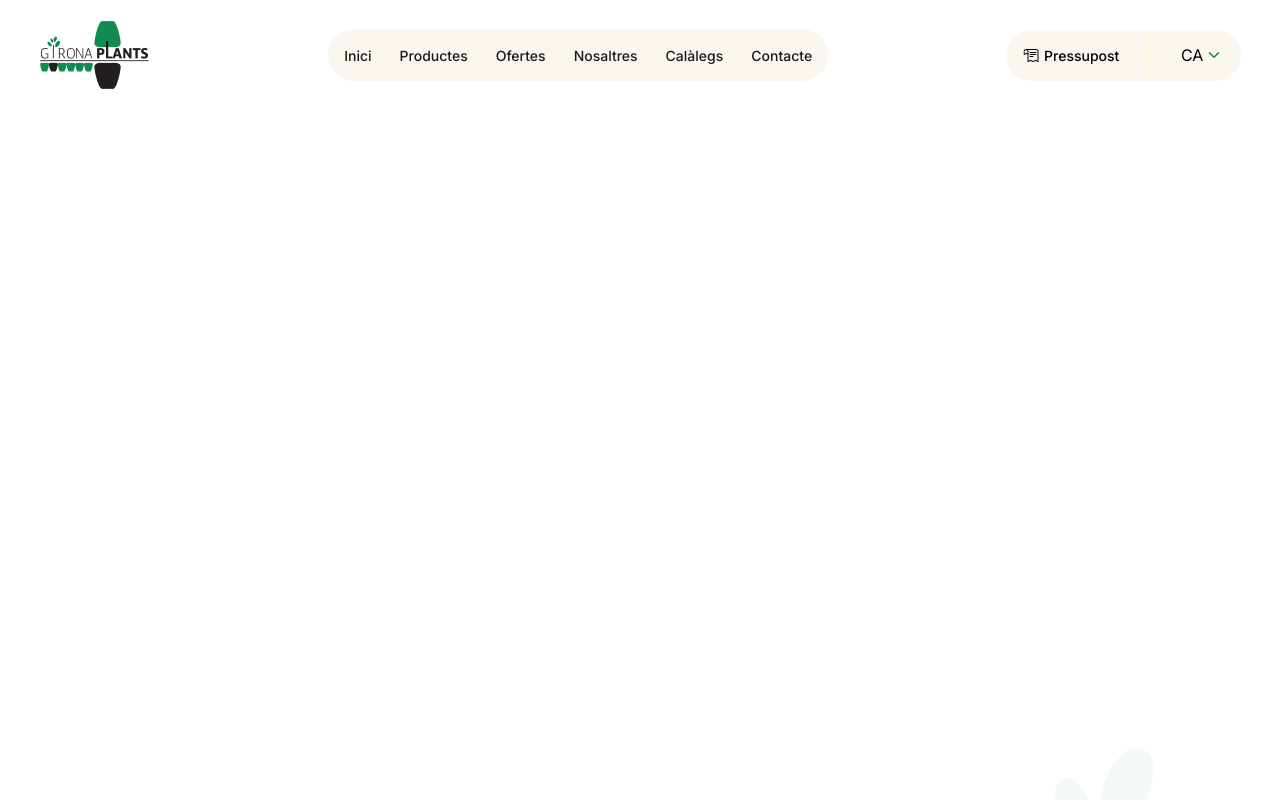
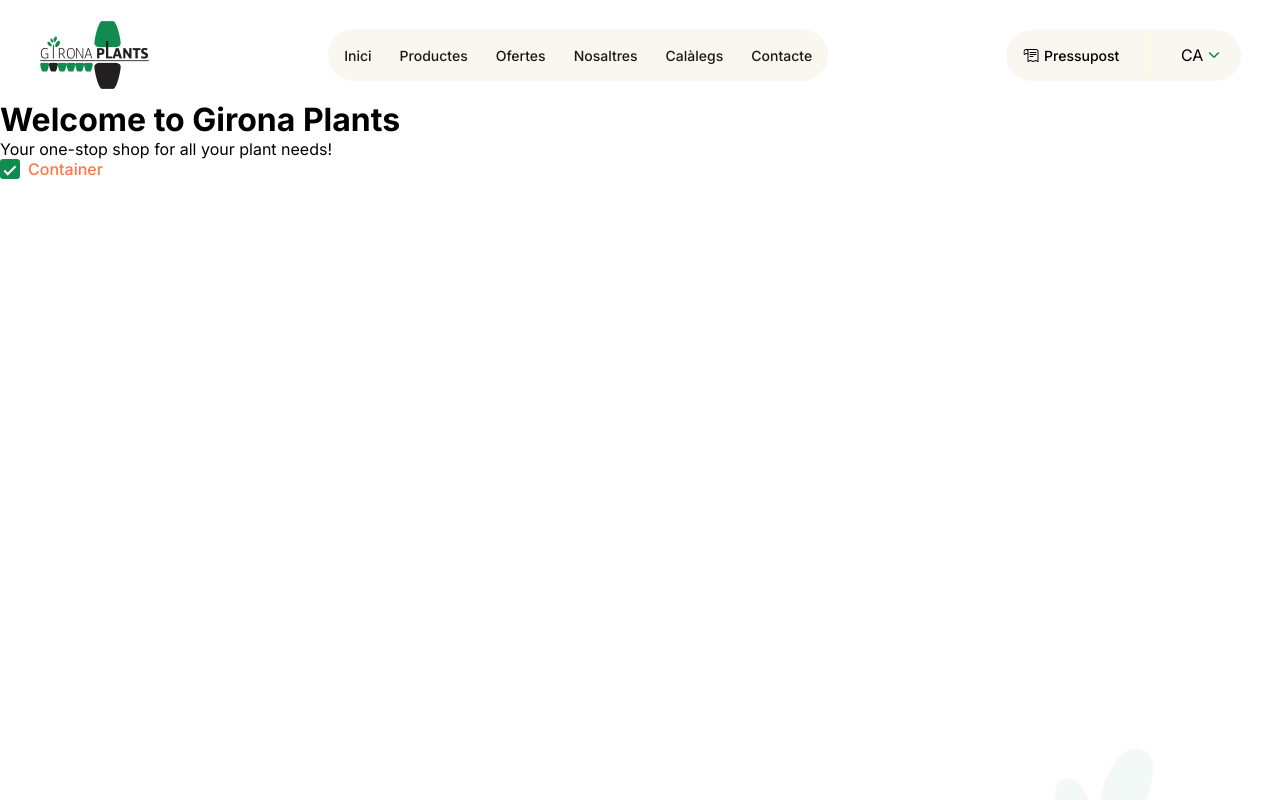
Before and after one commit to PolCampru/GironaPlants, a Next.js app: page /about-us in a window 1280 px wide. Shown: the top 800 px of the page. Built offline with nearby package versions, Linux system fonts and the light colour scheme.

Commit message:
Checkbox component DONE

```diff
--- a/app/[lng]/page.tsx
+++ b/app/[lng]/page.tsx
@@ -1,10 +1,23 @@
 import Button from "@/components/ui/Button/Button";
+import Checkbox from "@/components/ui/CheckBox/CheckBox";
 import axios from "axios";
+import Home from "@/components/specific/Home/Home";
 
-export default async function Home({ params }: { params: { lng: string } }) {
+export default async function HomePage({
+  params,
+}: {
+  params: { lng: string };
+}) {
   const { lng } = params;
   // const { data: pageData } = await axios.get(
   //   `${process.env.STRAPI_API_URL}/pages?locale=${lng}`
   // );
-  return <main style={{ paddingTop: "100px", height: "100vh" }}></main>;
+  const handleChange = () => {
+    console.log("Checkbox changed");
+  };
+  return (
+    <main style={{ paddingTop: "100px", height: "100vh" }}>
+      <Home></Home>
+    </main>
+  );
 }
--- /dev/null
+++ b/components/specific/Home/Home.tsx
@@ -0,0 +1,23 @@
+"use client";
+import Checkbox from "@/components/ui/CheckBox/CheckBox";
+import React from "react";
+
+const Home = () => {
+  const handleChange = () => {
+    console.log("Checkbox changed");
+  };
+  return (
+    <div>
+      <h1>Welcome to Girona Plants</h1>
+      <p>Your one-stop shop for all your plant needs!</p>
+      <Checkbox
+        checked={true}
+        onChange={() => handleChange()}
+        label="Container"
+        error={true}
+      ></Checkbox>
+    </div>
+  );
+};
+
+export default Home;
--- /dev/null
+++ b/components/ui/CheckBox/CheckBox.style.tsx
@@ -0,0 +1,101 @@
+// CheckBox.style.ts
+import styled, { keyframes, css } from "styled-components";
+import { motion } from "framer-motion";
+
+const jellyAnimation = keyframes`
+  from {
+    transform: scale(1, 1);
+  }
+  30% {
+    transform: scale(1.25, 0.75);
+  }
+  40% {
+    transform: scale(0.75, 1.25);
+  }
+  50% {
+    transform: scale(1.15, 0.85);
+  }
+  65% {
+    transform: scale(0.95, 1.05);
+  }
+  75% {
+    transform: scale(1.05, 0.95);
+  }
+  to {
+    transform: scale(1, 1);
+  }
+`;
+
+export const CheckboxContainer = styled.label`
+  display: flex;
+  align-items: center;
+  position: relative;
+  cursor: pointer;
+`;
+
+export const HiddenCheckbox = styled.input.attrs({ type: "checkbox" })`
+  display: none;
+`;
+
+interface StyledCheckboxProps {
+  checked: boolean;
+  $error: boolean;
+}
+
+export const StyledCheckbox = styled(motion.div)<StyledCheckboxProps>`
+  position: relative;
+  width: 1.25rem;
+  height: 1.25rem;
+  border: ${(props) =>
+    props.$error
+      ? `0.1rem solid ${props.theme.colors.orange}`
+      : `0.1rem solid ${props.theme.colors.gray}`};
+  border-radius: 0.2rem;
+  background: ${(props) =>
+    props.checked ? props.theme.colors.brandGreen : "transparent"};
+  transition: background 0.1s ease, border-color 0.3s ease;
+  display: flex;
+  align-items: center;
+  justify-content: center;
+
+  &::after {
+    content: "";
+    position: absolute;
+    bottom: 0.2rem;
+    width: 0.22rem;
+    height: 0.62rem;
+    border-right: ${(props) => `0.125rem solid ${props.theme.colors.white}`};
+    border-bottom: ${(props) => `0.125rem solid ${props.theme.colors.white}`};
+    opacity: 0;
+    transform: rotate(45deg) scale(0);
+    transition: all 0.3s ease;
+    transition-delay: 0.15s;
+  }
+
+  ${({ checked }) =>
+    checked &&
+    css`
+      border-color: transparent;
+      background: ${(props) => props.theme.colors.brandGreen};
+      animation: ${jellyAnimation} 0.6s ease forwards;
+
+      &::after {
+        opacity: 1;
+        transform: rotate(45deg) scale(1);
+      }
+    `}
+`;
+
+interface LabelTextProps {
+  $error: boolean;
+}
+
+export const LabelText = styled.span<LabelTextProps>`
+  margin-left: 0.5rem;
+  font-size: 1rem;
+  font-style: normal;
+  font-weight: 500;
+  color: ${(props) =>
+    props.$error ? props.theme.colors.orange : props.theme.colors.dark};
+  cursor: pointer;
+`;
--- /dev/null
+++ b/components/ui/CheckBox/CheckBox.tsx
@@ -0,0 +1,68 @@
+"use client";
+import React from "react";
+import { motion, AnimatePresence } from "framer-motion";
+
+import {
+  CheckboxContainer,
+  HiddenCheckbox,
+  StyledCheckbox,
+  LabelText,
+} from "./CheckBox.style";
+
+interface CheckboxProps {
+  className?: string;
+  label: string;
+  checked: boolean;
+  onChange: (event: React.ChangeEvent<HTMLInputElement>) => void;
+  error?: boolean;
+  id?: string;
+}
+
+const shakeVariant = {
+  shake: {
+    x: [0, -5, 5, -5, 5, 0],
+    transition: { duration: 0.4 },
+  },
+};
+
+const appearVariant = {
+  initial: { opacity: 0, y: 10 },
+  animate: { opacity: 1, y: 0, transition: { duration: 0.5 } },
+};
+
+const Checkbox = ({
+  className,
+  label,
+  checked,
+  onChange,
+  error = false,
+  id,
+  ...props
+}: CheckboxProps) => (
+  <CheckboxContainer
+    className={className}
+    as={motion.label}
+    variants={error ? shakeVariant : appearVariant}
+    initial="initial"
+    animate={error ? "shake" : "animate"}
+  >
+    <HiddenCheckbox
+      id={id}
+      checked={checked}
+      onChange={onChange}
+      aria-invalid={error}
+      {...props}
+    />
+    <StyledCheckbox
+      checked={checked}
+      $error={error}
+      whileTap={{ scale: 0.95 }}
+      initial={{ scale: 1 }}
+      animate={{ scale: checked ? 1.2 : 1 }}
+      transition={{ type: "spring", stiffness: 300 }}
+    />
+    <LabelText $error={error}>{label}</LabelText>
+  </CheckboxContainer>
+);
+
+export default Checkbox;
--- a/lib/theme.ts
+++ b/lib/theme.ts
@@ -1,3 +1,4 @@
+// theme.ts
 const theme = {
   colors: {
     cream: "rgba(255, 253, 208, 1)",
@@ -11,6 +12,7 @@ const theme = {
     dark: "rgba(32, 23, 22, 1)",
     white: "rgba(255, 255, 255, 1)",
     footerBlur: "rgba(212, 225, 150, 1)",
+    gray: "rgba(189, 189, 189, 1)",
   },
 };
 
```
Also changed, not shown: components/ui/Button/Button.tsx (+18 -0 lines).
